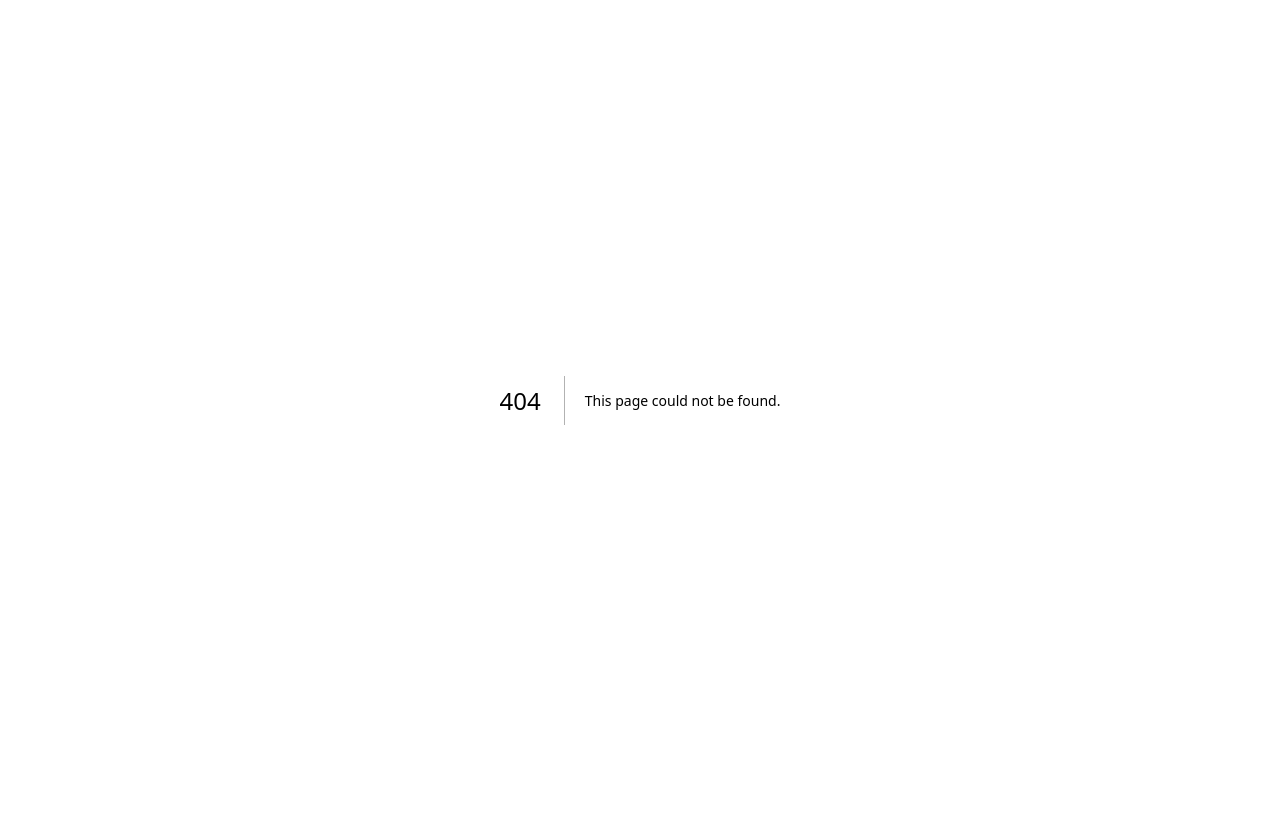
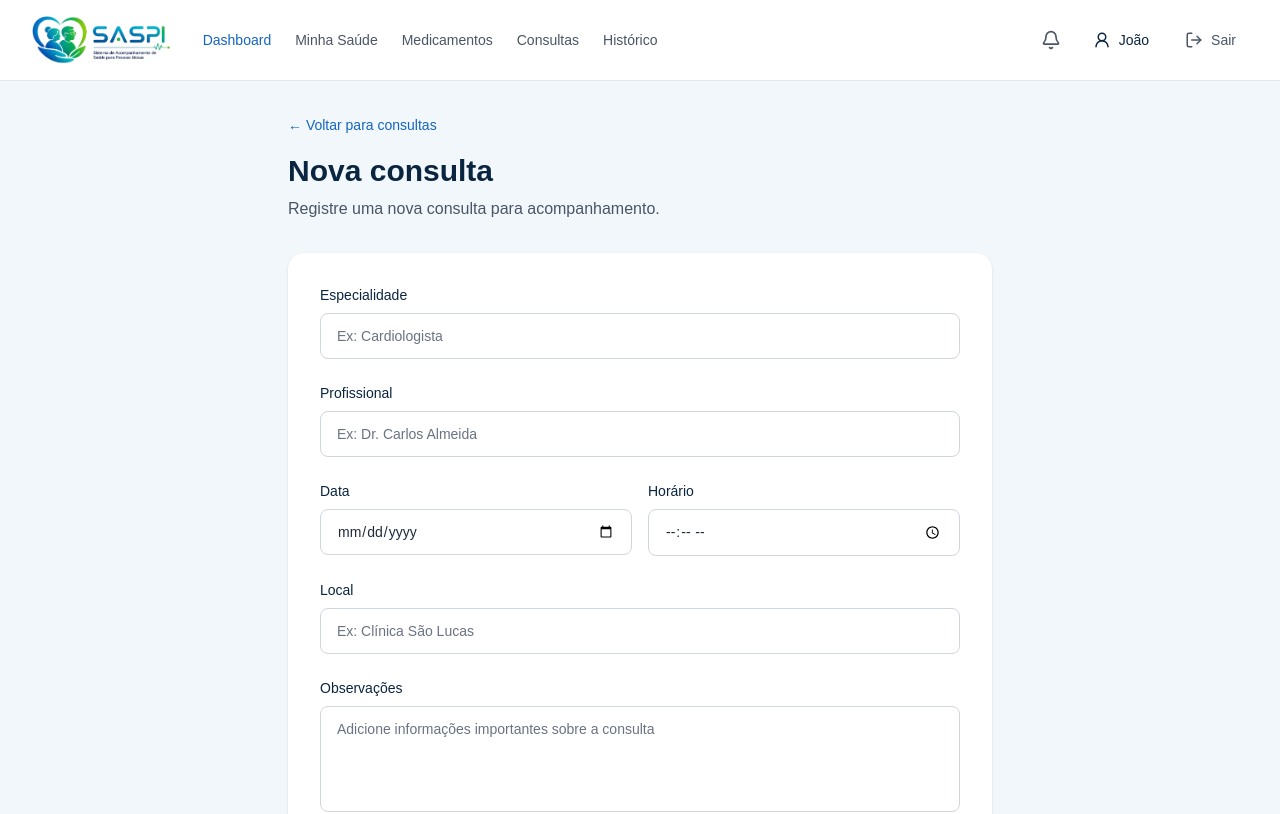
Before and after one commit to MiguelHelen/S.A.S.P.I-Sistema-de-Acompanhamento-de-Saude-para-Pessoas-Idosas-, a Next.js app: page /dashboard/consultas/nova in a window 1280 px wide. Before the commit this address had no page. Shown: the top 814 px of the page. Built offline with nearby package versions, Linux system fonts and the light colour scheme.

Commit message:
feat: adiciona formulario de nova consulta

```diff
--- /dev/null
+++ b/src/app/dashboard/consultas/nova/page.tsx
@@ -0,0 +1,135 @@
+import DashboardNavbar from "@/components/DashboardNavbar";
+
+export default function NovaConsulta() {
+  return (
+    <main className="min-h-screen bg-[#F2F7FB]">
+      <DashboardNavbar />
+
+      <div className="mx-auto max-w-3xl px-4 py-8 md:px-8">
+        <a
+          href="/dashboard/consultas"
+          className="text-sm font-medium text-[#1565C0] hover:underline"
+        >
+          ← Voltar para consultas
+        </a>
+
+        <div className="mt-4">
+          <h1 className="text-2xl font-bold text-[#0A2540] md:text-3xl">
+            Nova consulta
+          </h1>
+
+          <p className="mt-2 text-gray-600">
+            Registre uma nova consulta para acompanhamento.
+          </p>
+        </div>
+
+        <section className="mt-8 rounded-2xl bg-white p-6 shadow-sm md:p-8">
+          <form className="space-y-6">
+            <div>
+              <label
+                htmlFor="especialidade"
+                className="mb-2 block text-sm font-medium text-[#0A2540]"
+              >
+                Especialidade
+              </label>
+
+              <input
+                id="especialidade"
+                type="text"
+                placeholder="Ex: Cardiologista"
+                className="w-full rounded-lg border border-gray-300 px-4 py-3 text-sm text-gray-800 placeholder:text-gray-500 outline-none focus:border-[#1565C0]"
+              />
+            </div>
+
+            <div>
+              <label
+                htmlFor="profissional"
+                className="mb-2 block text-sm font-medium text-[#0A2540]"
+              >
+                Profissional
+              </label>
+
+              <input
+                id="profissional"
+                type="text"
+                placeholder="Ex: Dr. Carlos Almeida"
+                className="w-full rounded-lg border border-gray-300 px-4 py-3 text-sm text-gray-800 placeholder:text-gray-500 outline-none focus:border-[#1565C0]"
+              />
+            </div>
+
+            <div className="grid gap-4 sm:grid-cols-2">
+              <div>
+                <label
+                  htmlFor="data"
+                  className="mb-2 block text-sm font-medium text-[#0A2540]"
+                >
+                  Data
+                </label>
+
+                <input
+                  id="data"
+                  type="date"
+                  className="w-full rounded-lg border border-gray-300 px-4 py-3 text-sm text-gray-800 outline-none focus:border-[#1565C0]"
+                />
+              </div>
+
+              <div>
+                <label
+                  htmlFor="horario"
+                  className="mb-2 block text-sm font-medium text-[#0A2540]"
+                >
+                  Horário
+                </label>
+
+                <input
+                  id="horario"
+                  type="time"
+                  className="w-full rounded-lg border border-gray-300 px-4 py-3 text-sm text-gray-800 outline-none focus:border-[#1565C0]"
+                />
+              </div>
+            </div>
+
+            <div>
+              <label
+                htmlFor="local"
+                className="mb-2 block text-sm font-medium text-[#0A2540]"
+              >
+                Local
+              </label>
+
+              <input
+                id="local"
+                type="text"
+                placeholder="Ex: Clínica São Lucas"
+                className="w-full rounded-lg border border-gray-300 px-4 py-3 text-sm text-gray-800 placeholder:text-gray-500 outline-none focus:border-[#1565C0]"
+              />
+            </div>
+
+            <div>
+              <label
+                htmlFor="observacao"
+                className="mb-2 block text-sm font-medium text-[#0A2540]"
+              >
+                Observações
+              </label>
+
+              <textarea
+                id="observacao"
+                rows={4}
+                placeholder="Adicione informações importantes sobre a consulta"
+                className="w-full resize-none rounded-lg border border-gray-300 px-4 py-3 text-sm text-gray-800 placeholder:text-gray-500 outline-none focus:border-[#1565C0]"
+              />
+            </div>
+
+            <button
+              type="button"
+              className="w-full rounded-lg bg-[#1565C0] px-5 py-3 font-medium text-white transition hover:bg-[#0A2540] sm:w-auto"
+            >
+              Salvar consulta
+            </button>
+          </form>
+        </section>
+      </div>
+    </main>
+  );
+}
```
